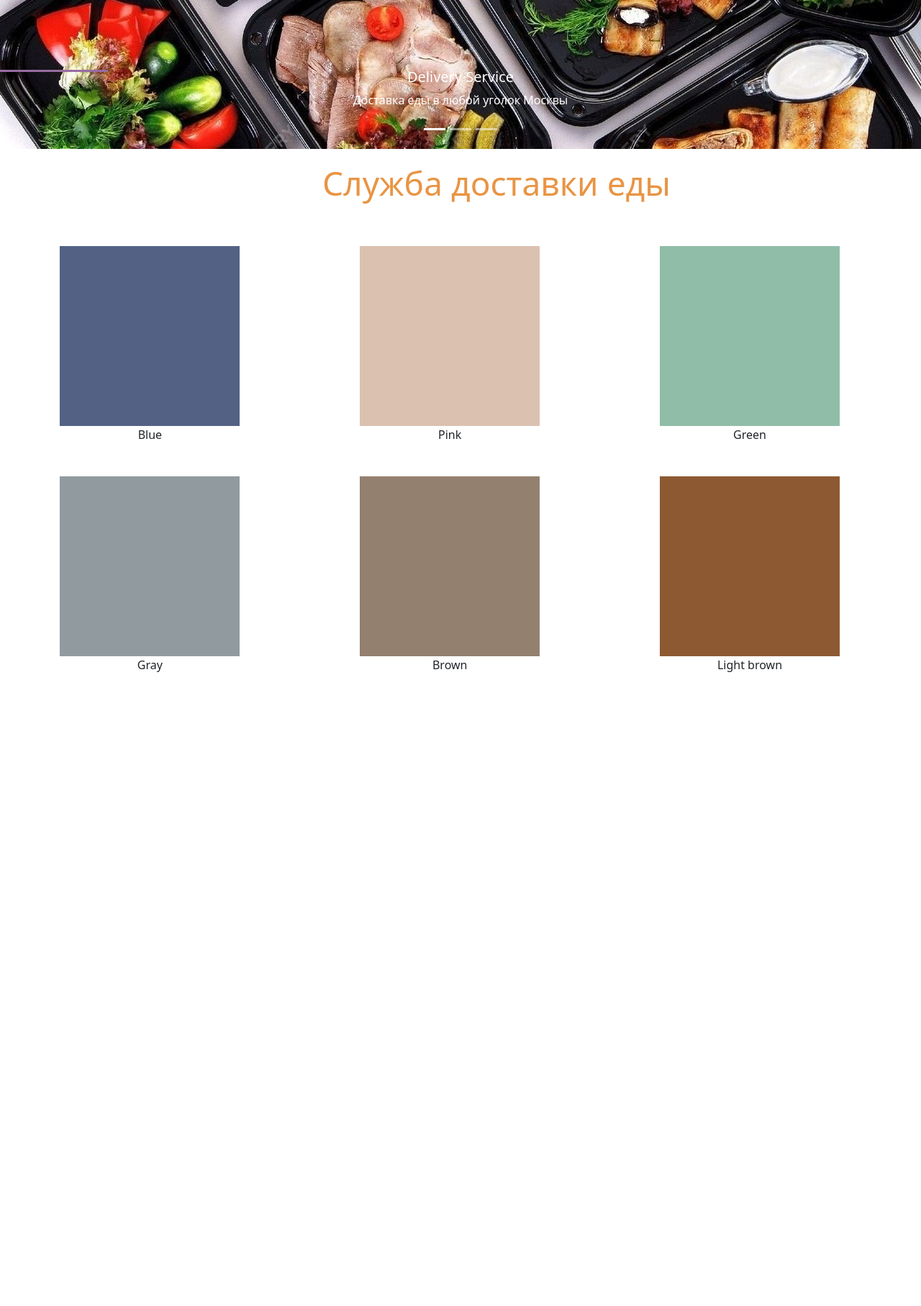
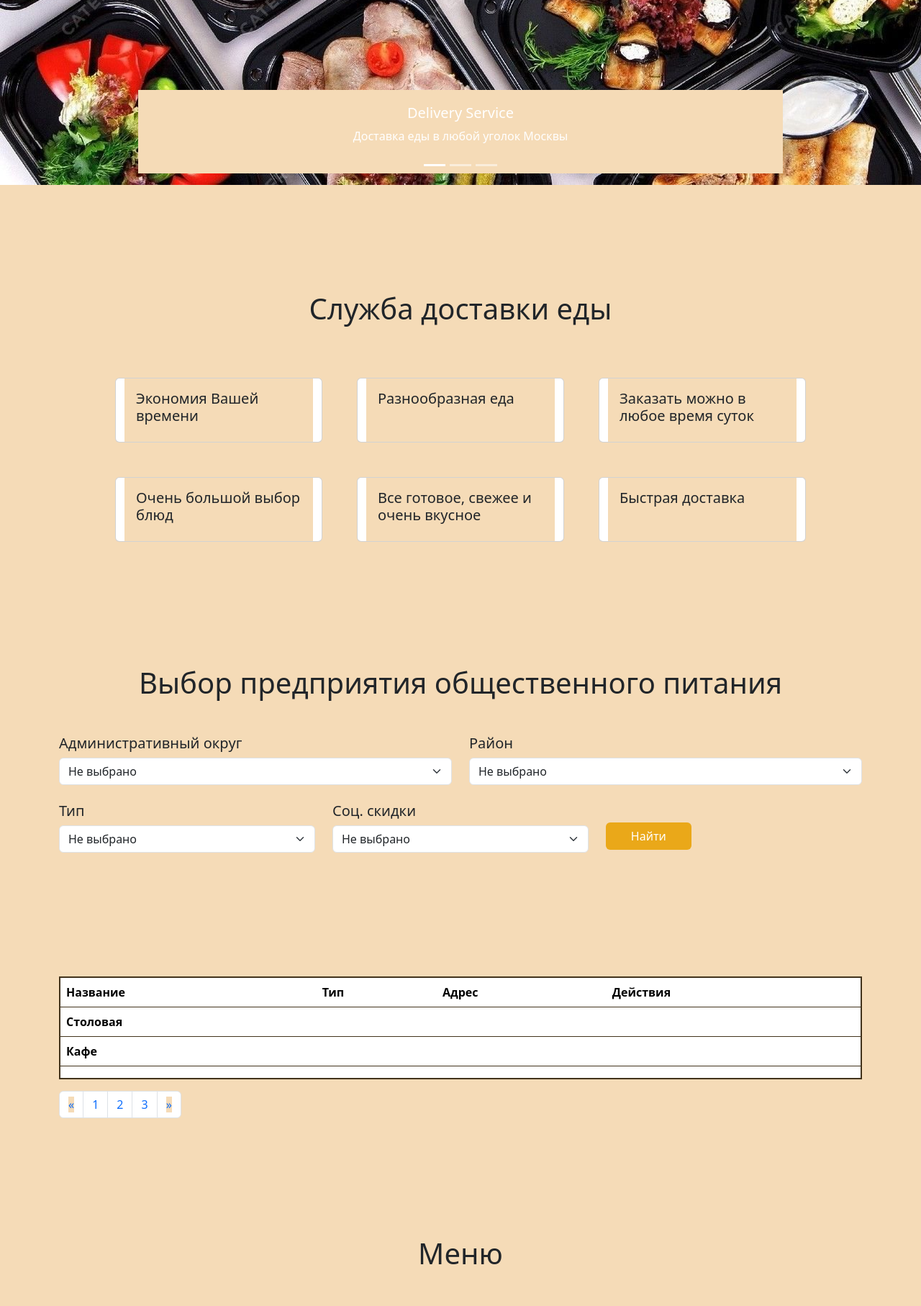
Before and after one commit to variaaaaa/Sarkisova_211-362_Exam, a PHP site: page / in a window 1280 px wide. Shown: the part 720-2535 px from the top of the page at 72% size. Before the commit the page ends 1654 px from the top, so only its background shows below. Run offline with PHP 8.4, Linux system fonts and the light colour scheme; lists and menus that the app fills with data are empty.

Commit message:
Final work

```diff
--- a/index.html
+++ b/index.html
@@ -113,36 +113,220 @@
             </button>
         </div>
     </section>
-    <section class="gallery">
-        <div class="wrapper">
-          <div class="gallery-wrapper">
-            <h1 class="gallery__title" id="gallery">Служба доставки еды</h1>
-          </div>
-          <div class="gallery-images__wrapper">
-            <div class="gallery__item">
-              <img class="gallery__image" src="blue.jpg" width="250" height="250" />
-              <p class="gallery__name">Blue</p>
+    <section>
+        <div class="container">
+            <h1 style="display:flex; justify-content: center;" class="m-5">Служба доставки еды</h1>
+
+            <div class="cards justify-content-center row">
+                <div class="card m-4 col-md-4" style="width: 18rem;">
+                    <div class="card-body">
+                    <h5 class="card-title">Экономия Вашей времени</h5>
+                    </div>
+                </div>
+
+                <div class="card m-4 col-md-4" style="width: 18rem;">
+                    <div class="card-body">
+                    <h5 class="card-title">Разнообразная еда</h5>
+                    </div>
+                </div>
+
+                <div class="card m-4 col-md-4" style="width: 18rem;">
+                    <div class="card-body">
+                    <h5 class="card-title">Заказать можно в любое время суток</h5>
+                    </div>
+                </div>
+
+                <div class="card m-4 col-md-4" style="width: 18rem;">
+                    <div class="card-body">
+                    <h5 class="card-title">Очень большой выбор блюд</h5>
+                    </div>
+                </div>
+
+                <div class="card m-4 col-md-4" style="width: 18rem;">
+                    <div class="card-body">
+                    <h5 class="card-title">Все готовое, свежее и очень вкусное</h5>
+                    </div>
+                </div>
+
+                <div class="card m-4 col-md-4" style="width: 18rem;">
+                    <div class="card-body">
+                    <h5 class="card-title">Быстрая доставка</h5>
+                    </div>
+                </div>
             </div>
-            <div class="gallery__item">
-              <img class="gallery__image" src="pink.jpg" width="250" height="250" />
-              <p class="gallery__name">Pink</p>
+
+
+        </div>
+    </section>
+      <section>
+        <div class="container">
+            <h1 style="display:flex; justify-content: center;" class="m-5">Выбор предприятия общественного питания</h1>
+            <div class="form1 row align-items-center">
+                <div class="col-md-6">
+                    <h5>Административный округ</h5>
+                    <select class="form-select "  aria-label="Default select example">
+                        <option selected>Не выбрано</option>
+                        <option value="1">Округ 1</option>
+                        <option value="2">Округ 2</option>
+                        <option value="3">Округ 3</option>
+                    </select>
+                </div>
+                <div class="col-md-6">
+                    <h5>Район</h5>
+                    <select class="form-select col-md-4" aria-label="Default select example">
+                        <option selected>Не выбрано</option>
+                        <option value="1">Район 1</option>
+                        <option value="2">Район 2</option>
+                        <option value="3">Район 3</option>
+                    </select>
+                </div>
+                <div class="col-md-4  mb-4 mt-4">
+                    <h5>Тип</h5>
+                    <select class="form-select col-md-4" aria-label="Default select example">
+                        <option selected>Не выбрано</option>
+                        <option value="1">Тип 1</option>
+                        <option value="2">Тип 2</option>
+                        <option value="3">Тип 3</option>
+                    </select>
+                </div>
+                <div class="col-md-4  mb-4 mt-4">
+                    <h5>Соц. скидки</h5>
+                    <select class="form-select col-md-4" aria-label="Default select example">
+                        <option selected>Не выбрано</option>
+                        <option value="1">Скидка 1</option>
+                        <option value="2">Скидка 2</option>
+                        <option value="3">Скидка 3</option>
+                    </select>
+                </div>
+                <div class="col-md-4 mb-4 mt-4 ml-2">
+                    <button style="background-color: #eaa819; color: white;" type="submit" class="col-md-4 mt-4 ml-2 btn ">Найти</button>
+                </div>
             </div>
-            <div class="gallery__item">
-              <img class="gallery__image" src="green.jpg" alt="gift_img" width="250" height="250" />
-              <p class="gallery__name">Green</p>
+        </div>
+    </section>
+    <section>
+        <div class="container">
+            <table style="border: 2px solid rgb(66, 51, 28);" class="table mt-5">
+                <thead>
+                    <tr>
+                    <th scope="col">Название</th>
+                    <th scope="col">Тип</th>
+                    <th scope="col">Адрес</th>
+                    <th scope="col">Действия</th>
+                    </tr>
+                </thead>
+                <tbody>
+                    <tr>
+                    <th scope="row">Столовая </th>
+                    <td></td>
+                    <td></td>
+                    <td></td>
+                    </tr>
+                    <tr>
+                    <th scope="row">Кафе</th>
+                    <td></td>
+                    <td></td>
+                    <td></td>
+                    </tr>
+                    <tr>
+                    <th scope="row"></th>
+                    <td colspan="2"></td>
+                    <td></td>
+                    </tr>
+                </tbody>
+            </table>
+            <nav aria-label="Page navigation example">
+                <ul class="pagination">
+                    <li class="page-item">
+                    <a class="page-link" href="#" aria-label="Previous">
+                        <span aria-hidden="true">&laquo;</span>
+                    </a>
+                    </li>
+                    <li class="page-item"><a class="page-link" href="#">1</a></li>
+                    <li class="page-item"><a class="page-link" href="#">2</a></li>
+                    <li class="page-item"><a class="page-link" href="#">3</a></li>
+                    <li class="page-item">
+                    <a class="page-link" href="#" aria-label="Next">
+                        <span aria-hidden="true">&raquo;</span>
+                    </a>
+                    </li>
+                </ul>
+            </nav>
+        </div>
+    </section>
+    <section>
+        <div class="container">
+            <h1 style="display:flex; justify-content: center;" class="m-5">Меню</h1>
+            <div class="row  justify-content-center align-items-center">
+                <div class="card col-md-4 m-4 p-3" style="width: 18rem; background-color: rgb(134, 174, 208);">
+                    <img src="pasta.jpg" class="card-img-top" alt="...">
+                    <div class="card-body">
+                        <h5 class="card-title">Паста</h5>
+                        <p class="card-text">Блюдо итальянской кухни, состоящее из двух основных компонентов: любого макаронного изделия и соуса. Хотя рецепт приготовления пасты к нам пришёл из Италии, блюдо это настолько популярно, что сегодня как приготовить пасту знают многие кулинары.</p>
+                        <h3>350Р</h3>
+                    </div>
+                </div>
+
+                <div class="card col-md-4 m-4 p-3" style="width: 18rem; background-color: rgb(134, 174, 208);">
+                    <img src="pizzeta.jpg" class="card-img-top" alt="...">
+                    <div class="card-body">
+                        <h5 class="card-title">Пиццетта</h5>
+                        <p class="card-text">Традиционное итальянское блюдо в виде круглой дрожжевой лепёшки, выпекаемой с уложенной сверху начинкой из томатного соуса, сыра и зачастую других ингредиентов, таких как мясо, овощи, грибы и других продуктов. Небольшую пиццу называют пиццеттой.</p>
+                        <h3>200P</h3>
+                    </div>
+                </div>
+                <div class="card col-md-4 m-4 p-3" style="width: 18rem; background-color: rgb(134, 174, 208);">
+                    <img src="burito.jpg" class="card-img-top" alt="...">
+                    <div class="card-body">
+                        <h5 class="card-title">Бурито</h5>
+                        <p class="card-text">Мексиканское блюдо, состоящее из мягкой пшеничной лепёшки, в которую завёрнута разнообразная начинка, к примеру, рубленое мясо, пережаренные бобы, рис, помидоры, авокадо или сыр. По желанию в блюдо также добавляется салат, сметана и сальса на основе перца чили.</p>
+                        <h3>350P</h3>
+                    </div>
+                </div>
             </div>
-            <div class="gallery__item">
-              <img class="gallery__image" src="gray.jpg" alt="lipstick_img" width="250" height="250" />
-              <p class="gallery__name">Gray</p>
+        </div>
+    </section>
+
+    <section>
+        <div class="container">
+            <h1 style="display:flex; justify-content: center;" class="m-5">Дополнительные опции</h1>
+            <div class="row  justify-content-center align-items-center">
+            <div class="form-check">
+                <input class="form-check-input" type="checkbox" value="" id="flexCheckDefault">
+                <label class="form-check-label" for="flexCheckDefault">
+                   Являюсь студентом ВУЗа
+                </label>
+                </div>
+                <div class="form-check">
+                <input class="form-check-input" type="checkbox" value="" id="flexCheckChecked" checked>
+                <label class="form-check-label" for="flexCheckChecked">
+                    Быстрая доставка
+                </label>
             </div>
-            <div class="gallery__item">
-              <img class="gallery__image" src="brown.jpg" alt="shampoo_img" width="250" height="250" />
-              <p class="gallery__name">Brown</p>
+            <button type="button" class="btn m-4 col-md-2 btn-success">Оформить заказ</button>
             </div>
-            <div class="gallery__item">
-              <img class="gallery__image" src="brownlight.jpg" alt="candle_img" width="250" height="250" />
-              <p class="gallery__name">Light brown</p>
+        </div>
+    </section>
+    <!-- Footer -->
+    <footer>
+        <div class="container">
+            <div class="row">
+                <div class="col-lg-6">
+                    <h3 class="h3">
+                        Служба доставки еды
+                    </h3>
+                    <div class="social-links">
+
+                       <img src="facebook.svg" height="30px" onclick="">
+                       <img src="twitter.svg" height="30px" margin-left="10px">
+                    </div>
+                    <p>Copyright &copy; 2023. Все права защищены.</p>
+                    <a href="#">ourdelivery@gmail.com</a>
+                </div>
+
             </div>
-          </div>
         </div>
-      </section>
+    </footer>
+    <!-- !Footer -->
+    </body>
+</html>
--- a/style.css
+++ b/style.css
@@ -1,16 +1,12 @@
-/* CSS Variable */
-:root {
-    --color-primary: #f69f24;
-    --color-accent: #59bafb;
-    --color-secondary: #232323;
-    --color-white: #fffdf5;
-    --color-gray: #7d7d7b;
+  /* ========================== Gallery ==========================*/
+  *{
+    background-color: #f5dbb7;
   }
 
-  /* ========================== Gallery ==========================*/
-.gallery__title {
+  .gallery__title {
+    text-align: center;
     margin-top: 20px;
-    margin-left: 35%;
+
     color: rgb(233, 148, 68);
     font-size: 46px;
     margin-bottom: 50px;
@@ -77,14 +82,8 @@
     fill: var(--color-accent);
   }
 
-  .sub-heading {
-    color: var(--color-primary);
-    text-transform: uppercase;
-    font-weight: 600;
-    font-size: 21px;
-    letter-spacing: 5px;
-    margin-bottom: 10px;
-    display: block;
+  section {
+    padding: 50px 0px;
   }
 
   /* Header */
```
Also changed, not shown: other parts of style.css (+43 -3 lines), burito.jpg (added), facebook.svg (added), pasta.jpg (added), pizza.jpg, pizzeta.jpg (added), twitter.svg (added).
